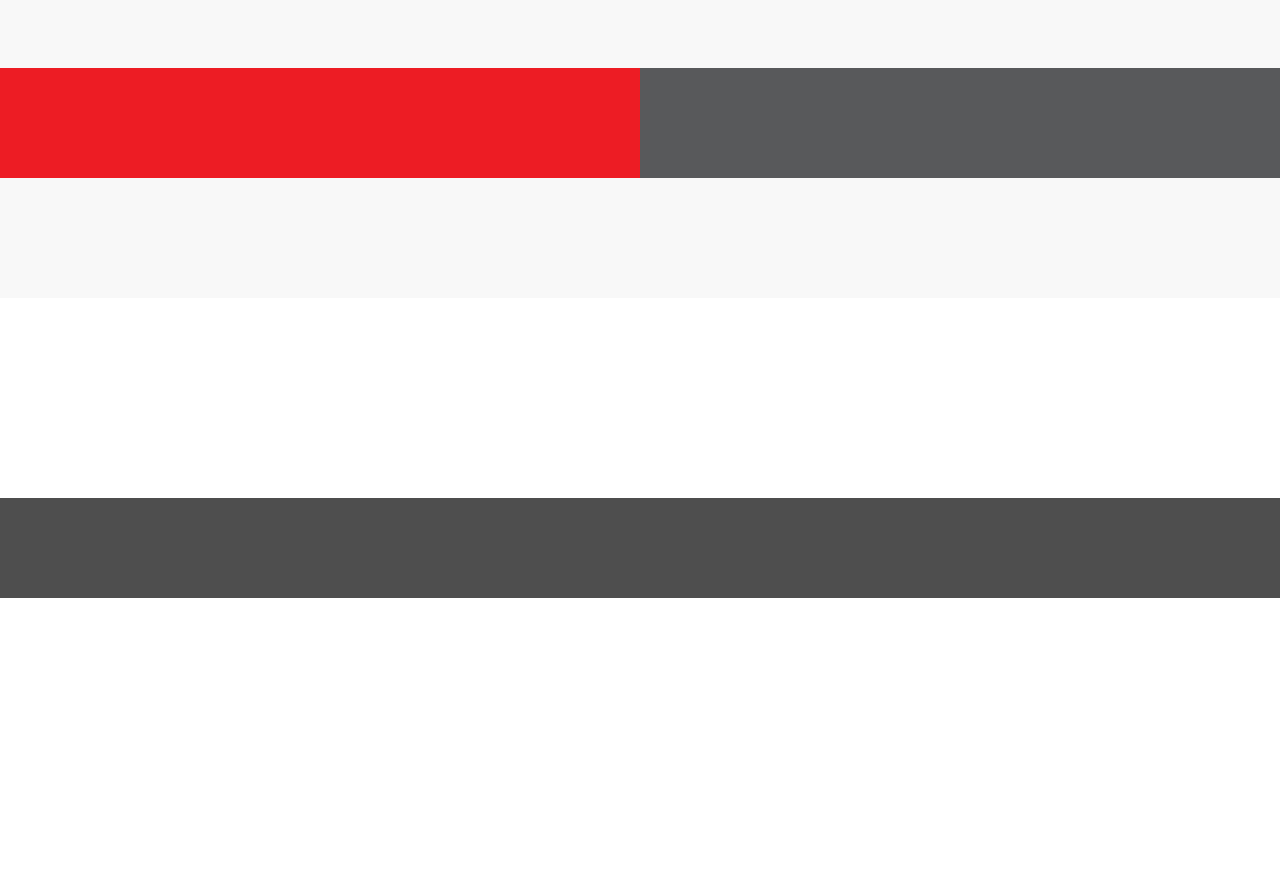
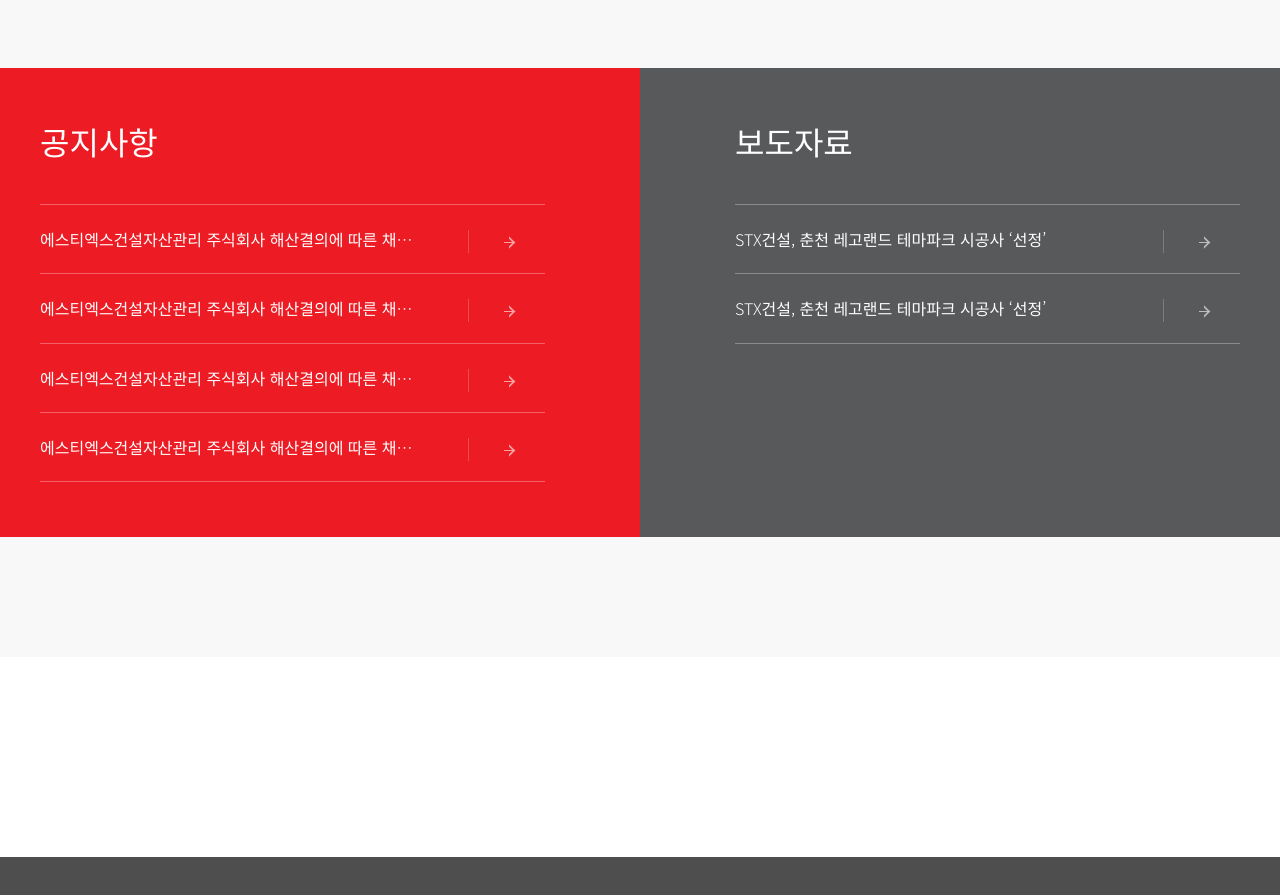
Before and after one commit to choj96/stx, a plain HTML site: page index.html in a window 1280 px wide. Shown: the part 1760-2655 px from the top of the page. Before the commit the page ends 2358 px from the top, so only its background shows below. Drawn offline with Linux system fonts and the light colour scheme.

Commit message:
뉴스 영역 처리완료
뉴스 영역 처리완료

```diff
--- a/css/main.css
+++ b/css/main.css
@@ -404,6 +404,64 @@ body {
   display: block;
 }
 
+.news-wrap {
+  position: relative;
+  display: block;
+  width: calc(50% - 95px);
+}
+.news-inner .news-wrap:first-child {
+  float: left;
+}
+.news-inner .news-wrap:last-child {
+  float: right;
+}
+.news-wrap h3{
+  position: relative;
+  display: block;
+  font-size: 32px;
+  color: #fff;
+  font-weight: 300;
+  margin-bottom: 45px;
+}
+.news-content {
+  position: relative;
+  display: block;
+}
+.news-list > li {
+  position: relative;
+  display: block;
+  border-top: 1px solid rgba(255, 255, 255, 0.3);
+  padding: 25px 0;
+}
+.news-list > li:last-child {
+  border-bottom: 1px solid rgba(255, 255, 255, 0.3);
+}
+.news-list > li > a {
+  position: relative;
+  display: block;
+  font-size: 16px;
+  color: #fff;
+}
+.news-list > li > a > .news-txt {
+  position: relative;
+  display: block;
+  width: 385px;
+  /* 한줄 말줄임 ... 표시하는 법 */
+  white-space: nowrap;
+  text-overflow: ellipsis;
+  overflow: hidden;
+}
+.news-list > li > a::after {
+  content: "";
+  position: absolute;
+  right: 29px;
+  top: 0;
+  width: 48px;
+  height: 23px;
+  background: url(../images/bg_common.png) no-repeat;
+  background-position: 0px -49px;
+}
+
 /* 고객센터 */
 .cs {
   position: relative;
--- a/index.html
+++ b/index.html
@@ -134,7 +134,68 @@
         <!-- 뉴스배경 -->
         <div class="new-bg"></div>
         <!-- 뉴스 본 내용 -->
-        <div class="news-inner container"></div>
+        <div class="news-inner container clearfix">
+          <div class="news-wrap">
+            <h3>공지사항</h3>
+            <div class="news-content">
+              <ul class="news-list">
+                <li>
+                  <a href="#">
+                    <span class="news-txt"
+                      >에스티엑스건설자산관리 주식회사 해산결의에 따른 채권신고
+                      안내 공고 (2차)
+                    </span>
+                  </a>
+                </li>
+                <li>
+                  <a href="#">
+                    <span class="news-txt"
+                      >에스티엑스건설자산관리 주식회사 해산결의에 따른 채권신고
+                      안내 공고 (2차)
+                    </span>
+                  </a>
+                </li>
+                <li>
+                  <a href="#">
+                    <span class="news-txt">
+                      에스티엑스건설자산관리 주식회사 해산결의에 따른 채권신고
+                      안내 공고 (2차)
+                    </span>
+                  </a>
+                </li>
+                <li>
+                  <a href="#">
+                    <span class="news-txt">
+                      에스티엑스건설자산관리 주식회사 해산결의에 따른 채권신고
+                      안내 공고 (2차)
+                    </span>
+                  </a>
+                </li>
+              </ul>
+            </div>
+          </div>
+          <div class="news-wrap">
+            <h3>보도자료</h3>
+            <div class="news-content">
+              <ul class="news-list">
+                <li>
+                  <a href="#">
+                    <span class="news-txt">
+                      STX건설, 춘천 레고랜드 테마파크 시공사 ‘선정’
+                    </span>
+                  </a>
+                </li>
+                <li>
+                  <a href="#">
+                    <span class="news-txt">
+                      STX건설, 춘천 레고랜드 테마파크 시공사 ‘선정’
+                    </span>
+                  </a>
+                </li>
+              </ul>
+            </div>
+          </div>
+        </div>
       </section>
       <!-- 고객센터 -->
       <section class="cs">
```
